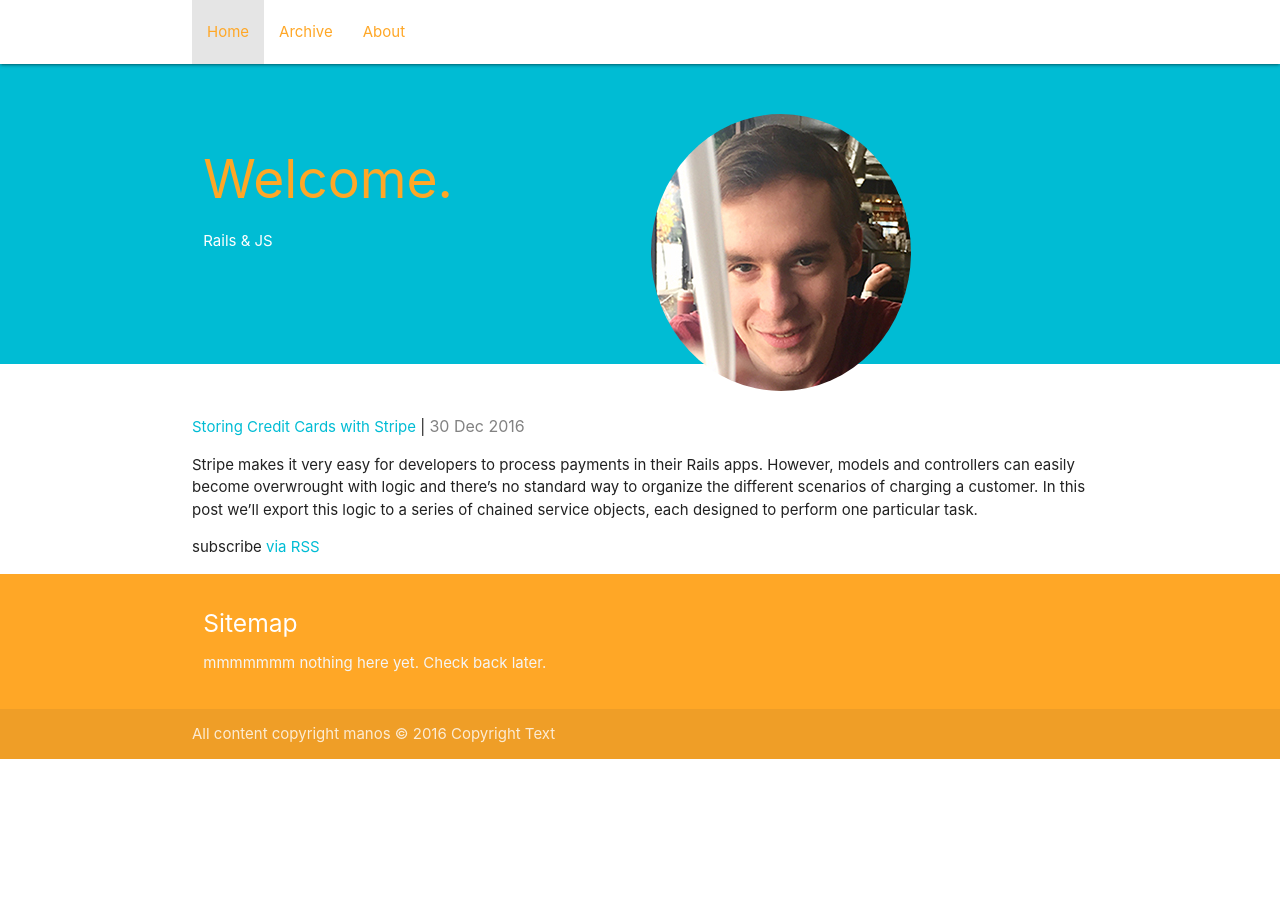
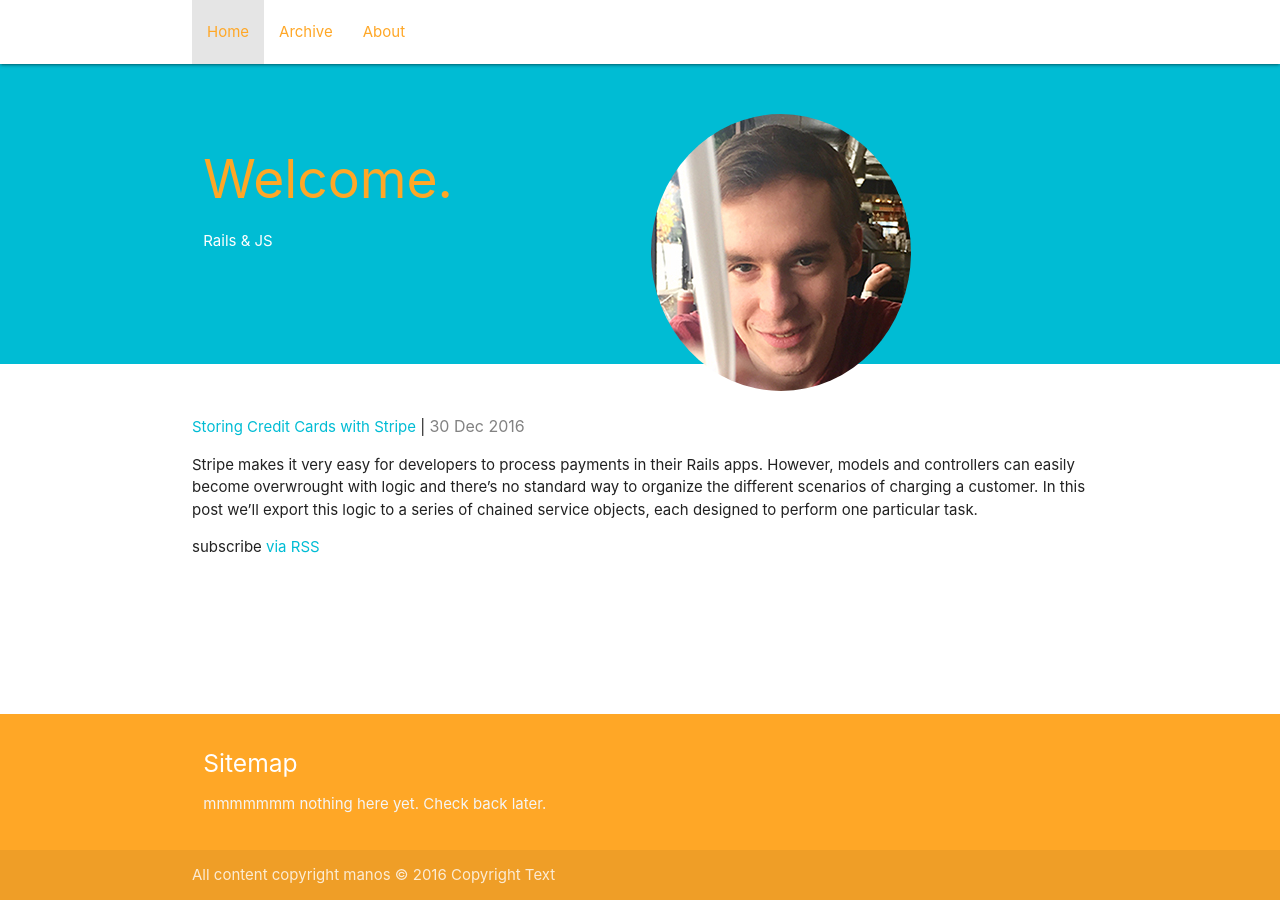
Before and after one commit to mfountoulakis/jekyll-blog, a Jekyll site: the page built from index.html, in a window 1280 px wide. Built offline with Jekyll 4.4.1, drawn with Linux system fonts in a browser that asks for light colours; nearby versions of some CDN libraries; library files that are not in the unit come from our copies; the list of posts is cut into pages by our own code.

Commit message:
apply sticky footer

```diff
--- a/_layouts/default.html
+++ b/_layouts/default.html
@@ -32,7 +32,9 @@
     </div>
   </header>
   <!-- <div class="content container"> -->
+  <main>
   {{ content }}
+  </main>
   <!-- </div> -->
   <footer class="page-footer orange lighten-1">
     <div class="container">
--- a/css/main.scss
+++ b/css/main.scss
@@ -37,6 +37,18 @@ section.hero {
   padding: 50px 0px 50px 0px
 
 }
+
+
+body {
+  display: flex;
+  min-height: 100vh;
+  flex-direction: column;
+}
+
+main {
+  flex: 1 0 auto;
+}
+
 
 nav ul a {
   color: $orange-accent;
```
Also changed, not shown: _posts/2016-12-30-storing-credit-cards-with-stripe.md (+3 -3 lines).
